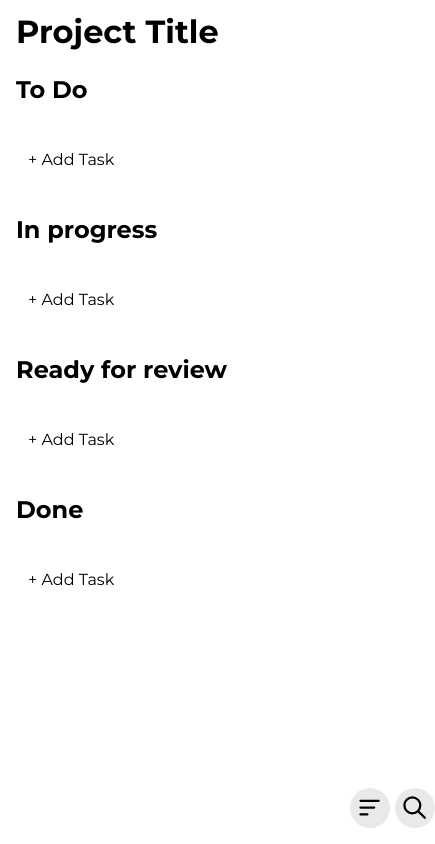
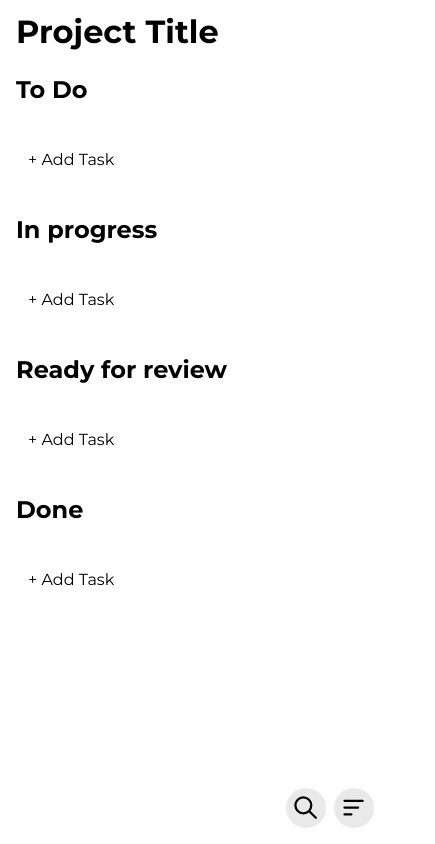
Before and after one commit to pgm-2425-programming-4/final-project-Lito00356, a React (Vite) app in the folder client/: page / in a window 390 px wide. Shown: the whole page, 435 px wide, since content can reach past the window. Built offline with nearby package versions, Linux system fonts and the light colour scheme.

Commit message:
responsiveness adjustments to modal | started menu items

```diff
--- a/client/src/App.jsx
+++ b/client/src/App.jsx
@@ -67,8 +67,8 @@ export default function MyApp() {
             </g>
           </svg>
         </button>
-        <button className="button" id="opened-menu">
-          <svg className="hamburger-opened" viewBox="0 0 24 24" fill="none" xmlns="http://www.w3.org/2000/svg">
+        <button className="button hamburger-open" id="opened-menu">
+          <svg className="" viewBox="0 0 24 24" fill="none" xmlns="http://www.w3.org/2000/svg">
             <g id="SVGRepo_bgCarrier" strokeWidth="0"></g>
             <g id="SVGRepo_tracerCarrier" strokeLinecap="round" strokeLinejoin="round"></g>
             <g id="SVGRepo_iconCarrier">
--- a/client/src/components/modal/Modal.jsx
+++ /dev/null
@@ -1,5 +0,0 @@
-import { useState } from "react";
-
-function Modal() {
-  const [showModal, setShowModal] = useState();
-}
--- a/client/src/css/main.css
+++ b/client/src/css/main.css
@@ -128,12 +128,14 @@ body {
   bottom: 0;
   right: 0;
   display: flex;
+  flex-direction: row-reverse;
   gap: 0.5rem;
   padding: 1rem;
 
   @media (min-width: 42rem) {
     bottom: 0;
     left: 0;
+    flex-direction: row;
   }
 }
 
@@ -186,7 +188,6 @@ body {
 }
 
 .hamburger {
-  position: absolute;
   bottom: 1rem;
   width: 40px;
   height: 40px;
@@ -210,7 +211,6 @@ body {
 }
 
 .search {
-  position: absolute;
   bottom: 1rem;
   left: 3.8rem;
   width: 40px;
--- a/client/src/css/modal.css
+++ b/client/src/css/modal.css
@@ -1,6 +1,7 @@
 .modal {
   display: flex;
   flex-wrap: wrap;
+  position: fixed;
   gap: 0.5rem;
   top: 50%;
   left: 50%;
```
